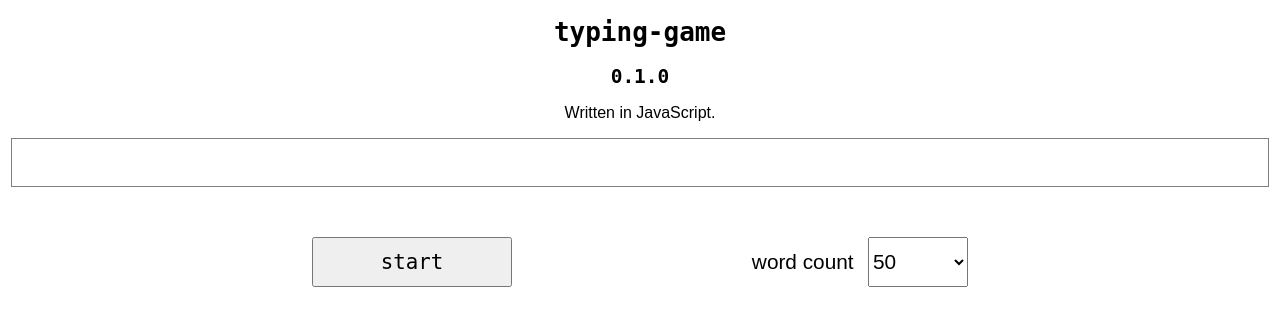
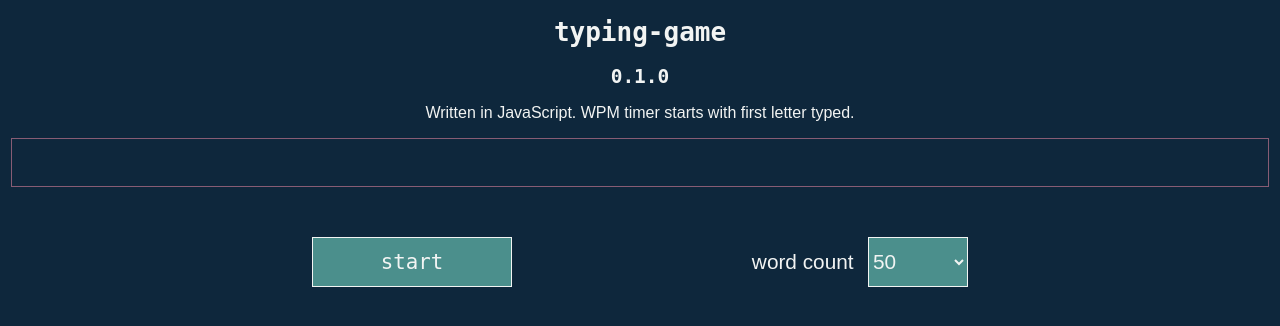
Before and after one commit to mdlsvensson/typing-game, a PHP site: page / in a window 1280 px wide. Shown: the top 326 px of the page. Run offline with PHP 8.4, Linux system fonts and the light colour scheme.

Commit message:
added styling, wpm timer start first letter

```diff
--- a/css/style.css
+++ b/css/style.css
@@ -1 +1 @@
-button,h1,h2{font-family:monospace}p{font-family:Arial,Helvetica,sans-serif}h1,h2,p{text-align:center}.game-area{height:27px;width:95vw;max-width:1280px;border:1px solid gray;margin:0 auto;margin-bottom:50px;overflow:hidden;padding:10px 20px 10px 20px}.input-area{margin:0 auto;width:70%;display:-webkit-box;display:-ms-flexbox;display:flex;-ms-flex-pack:distribute;justify-content:space-around}.word{display:inline-block;margin:0;margin-right:5px;margin-bottom:20px;font-size:20px}button,label,select{font-size:1.3rem;height:50px;margin-bottom:50px}label{margin-right:10px}button{width:200px}select{width:100px}
+body{background-color:#0e273c}button,h1,h2{font-family:monospace}p{font-family:Arial,Helvetica,sans-serif}h1,h2,p{text-align:center}button,h1,h2,label,p,select{color:#f2f4f3}.game-area{height:27px;width:95vw;max-width:1280px;border:1px solid #875c74;margin:0 auto;margin-bottom:50px;overflow:hidden;padding:10px 20px 10px 20px}.input-area{margin:0 auto;width:70%;display:-webkit-box;display:-ms-flexbox;display:flex;-ms-flex-pack:distribute;justify-content:space-around}.word{display:inline-block;margin:0;margin-right:5px;margin-bottom:20px;font-size:20px}button,label,select{font-size:1.3rem;height:50px;margin-bottom:50px}button,select{background:#4b8f8c;border:1px solid #f2f4f3}label{margin-right:10px}button{width:200px}select{width:100px}
--- a/home.html
+++ b/home.html
@@ -12,7 +12,7 @@
   <header>
     <h1>typing-game</h1>
     <h2>0.1.0</h2>
-    <p>Written in JavaScript.</p>
+    <p>Written in JavaScript. WPM timer starts with first letter typed.</p>
   </header>
 
   <div class="game-area" id='game-area-js'></div>
--- a/js/main.js
+++ b/js/main.js
@@ -11,12 +11,15 @@ const typeFieldEl = document.getElementById('type-field-js');
 // Word count select box (dropdown)
 const wordCountEl = document.getElementById('word-count-js');
 
+// GLOBAL VARIABLES
 // Game start/stop check
 let gameStarted = false;
 // Timer start variable
 let wpmStart;
 // Selected word count
 let wordCount;
+// Active words to type array
+let activeWords = [];
 
 // Async fetch function
 async function fetchWords() {
@@ -33,9 +36,6 @@ async function fetchWords() {
 
   return json;
 }
-
-// Active words to type array
-let activeWords = [];
 
 function stopGame() {
   // Change stop button to say "start"
@@ -63,8 +63,6 @@ startButtonEl.addEventListener('click', event => {
     fetchWords()
       .then(data => {
 
-        //Start timer
-        wpmStart = new Date();
         let words = data.data;
         for (let i = 0; i < wordCountEl.value; i++) {
 
@@ -114,6 +112,12 @@ startButtonEl.addEventListener('click', event => {
 
 // Register Keypresses and update DOM/Array
 document.addEventListener('keydown', event => {
+  // If first letter typed
+  console.log(activeWords.length)
+  if (activeWords.length == wordCount) {
+    //Start timer
+    wpmStart = new Date();
+  }
   // If game is not started, return
   if (gameStarted === false) return;
 
@@ -139,13 +143,11 @@ document.addEventListener('keydown', event => {
     let wpmEnd = new Date();
     // Timer calculation
     let timeDiff = wpmEnd - wpmStart;
-    timeDiff /= 1000;
     // Get the words per minute
-    let wpmResult = Math.round(wordCount / (timeDiff / 60));
+    let wpmResult = Math.round(wordCount / (timeDiff / 60000));
     // Get the seconds elapsed
-    let seconds = Math.round(timeDiff);
+    let seconds = Math.round(timeDiff /= 1000);
     // Show result message
-    gameAreaEl.innerHTML = `<p class="word" style="color: green;">${wordCount} words in ${seconds} seconds. ${wpmResult} WPM.</p>`
+    gameAreaEl.innerHTML = `<p class="word">${wordCount} words in ${seconds} seconds. ${wpmResult} WPM.</p>`
   }
-
 });
```
